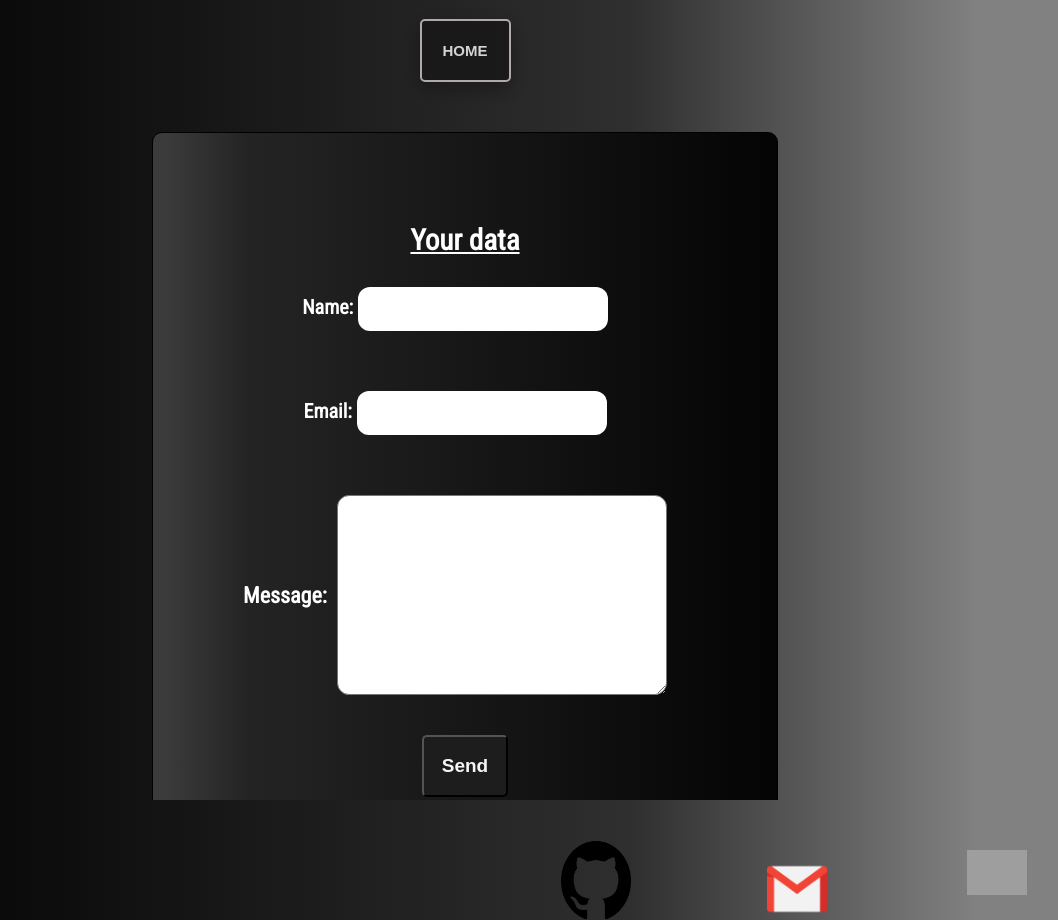
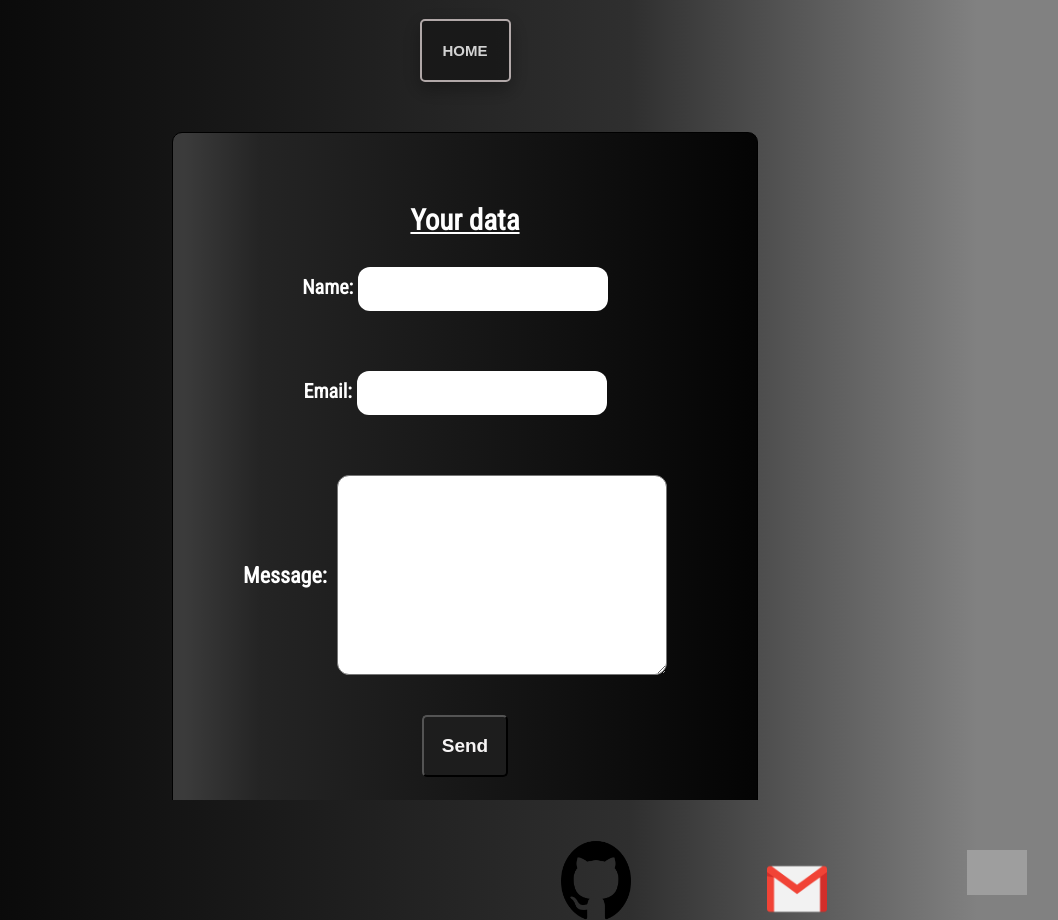
Before and after one commit to SaanCaba/portfolioSc, a React (Create React App) app: page /contact in a window 1280 px wide. Shown: the whole page, without its empty margins (175-1233 px from the left). Built offline with nearby package versions, Linux system fonts and the light colour scheme; grey boxes are pictures that could not be loaded.

Commit message:
commit changes

```diff
--- a/src/components/styles/ContactUs.css
+++ b/src/components/styles/ContactUs.css
@@ -30,7 +30,7 @@ form{
     border-radius: 10px;
     display: flex;
     width: max-content;
-    padding: 90px;
+    padding: 70px;
     flex-direction: column;
 }
 
```
